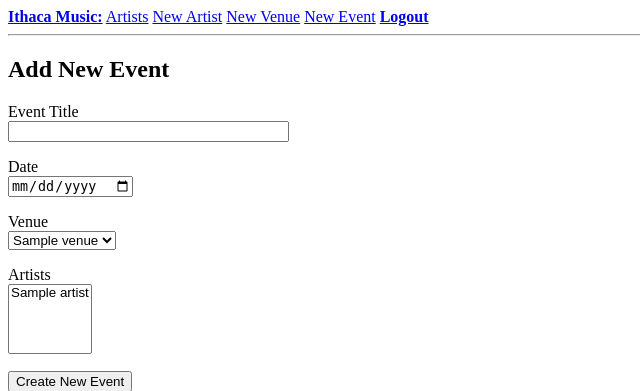
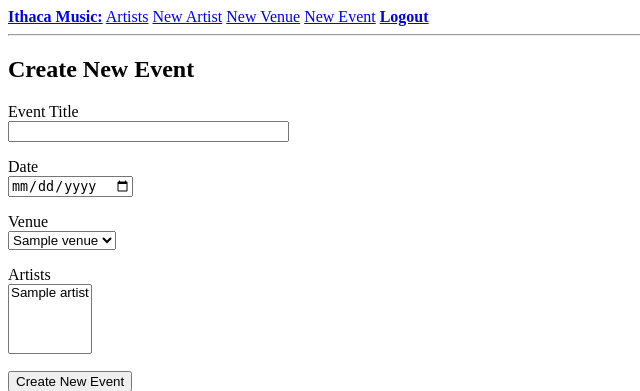
Before and after one commit to brookewil/music_app_2023, a Flask app: page /newEvent in a window 1280 px wide. Shown: the top 391 px of the page, without its empty margins (0-640 px from the left). Run offline with Flask 3, Linux system fonts and the light colour scheme; a user stored in the database is signed in; tables that the repository leaves empty hold one stand-in row (values such as "Sample post").

Commit message:
Create New Event

```diff
--- a/app/templates/newEvent.html
+++ b/app/templates/newEvent.html
@@ -1,7 +1,7 @@
 {% extends "base.html" %}
 
 {% block content %}
-    <h2>Add New Event</h2>
+    <h2>Create New Event</h2>
     <form action="" method="post" novalidate>
         <p>
             {{ form.title.label }}<br>
```
